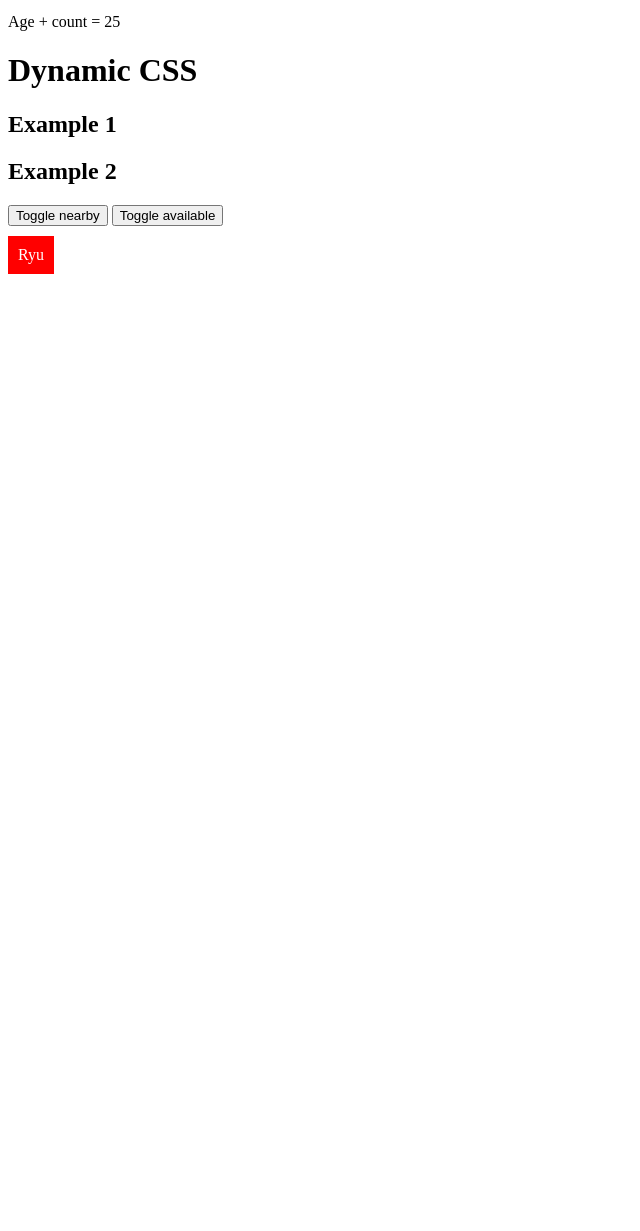
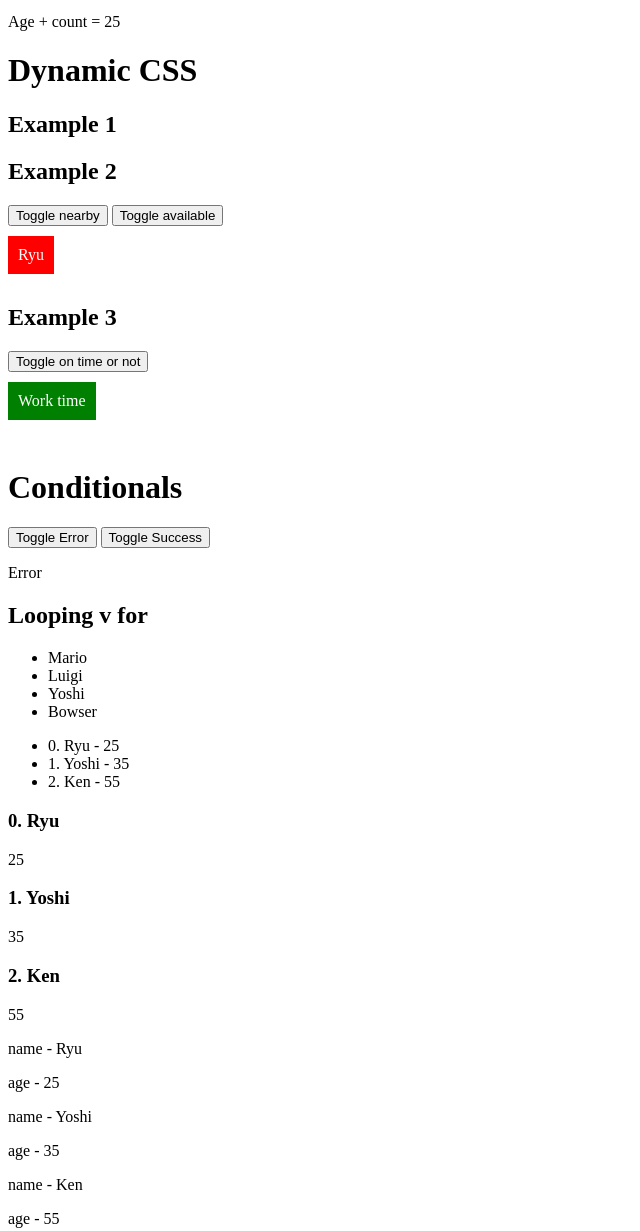
Before and after one commit to Robinhoeh/vue-net-ninja, a plain HTML site: page index.html in a window 1280 px wide. Shown: the part 1282-2513 px from the top of the page, without its empty margins (0-640 px from the left). Before the commit the page ends 1574 px from the top, so only its background shows below. Drawn offline with nearby package versions, Linux system fonts and the light colour scheme.

Commit message:
added v for

```diff
--- a/assets/app.js
+++ b/assets/app.js
@@ -16,7 +16,17 @@ new Vue({
     count: 0,
     available: false,
     nearby: false,
-    ready: false
+    ready: false,
+    timeStamp: false,
+    timeOfDay: false,
+    error: true,
+    success: true,
+    characters: ['Mario', 'Luigi', 'Yoshi', 'Bowser'],
+      ninjas: [
+        { name: 'Ryu', age: 25 },
+        { name: 'Yoshi', age: 35 },
+        { name: 'Ken', age: 55 }
+      ]
   },
   methods: {
     greet(timeOfDay) {
@@ -57,6 +67,12 @@ new Vue({
         available: this.available,
         nearby: this.nearby
       }
+    },
+    workStatus() {
+      return{
+        timeStamp: this.timeStamp,
+        timeOfDay: this.timeOfDay
+      }
     }
   }
 });
--- a/assets/style.css
+++ b/assets/style.css
@@ -17,7 +17,7 @@ span{
   background: green;
 }
 
-.nearby span:after{
+.nearby span::after{
   content: "nearby";
   margin-left: 10px;
 }
@@ -30,3 +30,15 @@ span{
   background: green;
   color: white;
 }
+
+
+.work{
+  background: green;
+}
+.timeStamp .work{
+  background: red;
+}
+.timeStamp span::after{
+  content: 'Late';
+  margin-left: 10px;
+}
--- a/index.html
+++ b/index.html
@@ -82,10 +82,55 @@
 
     <h2>Example 2</h2>
     <button @click="nearby = !nearby">Toggle nearby</button>
+    <!-- on click, check if nearby is true/false -->
     <button @click="available = !available">Toggle available</button>
+    <!-- When button above is clicked, compClasses reference the data object - checks for truth/false - if true, style is applied -->
     <div :class="compClasses">
       <span>Ryu</span>
     </div>
+
+    <h2>Example 3</h2>
+    <button @click="timeStamp = !timeStamp">Toggle on time or not</button>
+    <div :class="workStatus">
+      <span class="work">Work time</span>
+    </div>
+    <br>
+    <h1>Conditionals</h1>
+
+    <button @click="error = !error">Toggle Error</button>
+    <button @click="success = !success">Toggle Success</button>
+    <p v-if="error">Error</p>
+    <p v-else-if="success">Success</p>
+
+    <!-- <p v-show="error">error</p>
+    <p v-show="success">success</p> -->
+
+    <h2>Looping v for</h2>
+    <ul>
+      <li v-for="character in characters">{{ character }}</li>
+    </ul>
+
+    <ul>
+      <li v-for="(ninja, i) in ninjas"> {{ i }}. {{ ninja.name }} - {{ ninja.age }}</li>
+    </ul>
+
+    <!-- template tag doesn't get outputed  - Vue reads it and doesnt inject it -->
+    <template v-for="(ninja, i) in ninjas">
+      <h3>{{ i }}. {{ninja.name}}</h3>
+      <p>{{ninja.age}}</p>
+    </template>
+
+
+    <!-- Loop through each object - use (val,key) to loop again  for each object -->
+    <template v-for="ninja in ninjas">
+      <div v-for="(val,key) in ninja">
+        <p>{{ key }} - {{ val }}</p>
+      </div>
+    </template>
+
+
+
+
   </div>
 
   <script src="https://cdn.jsdelivr.net/npm/vue@2.5.17/dist/vue.js"></script>
```
